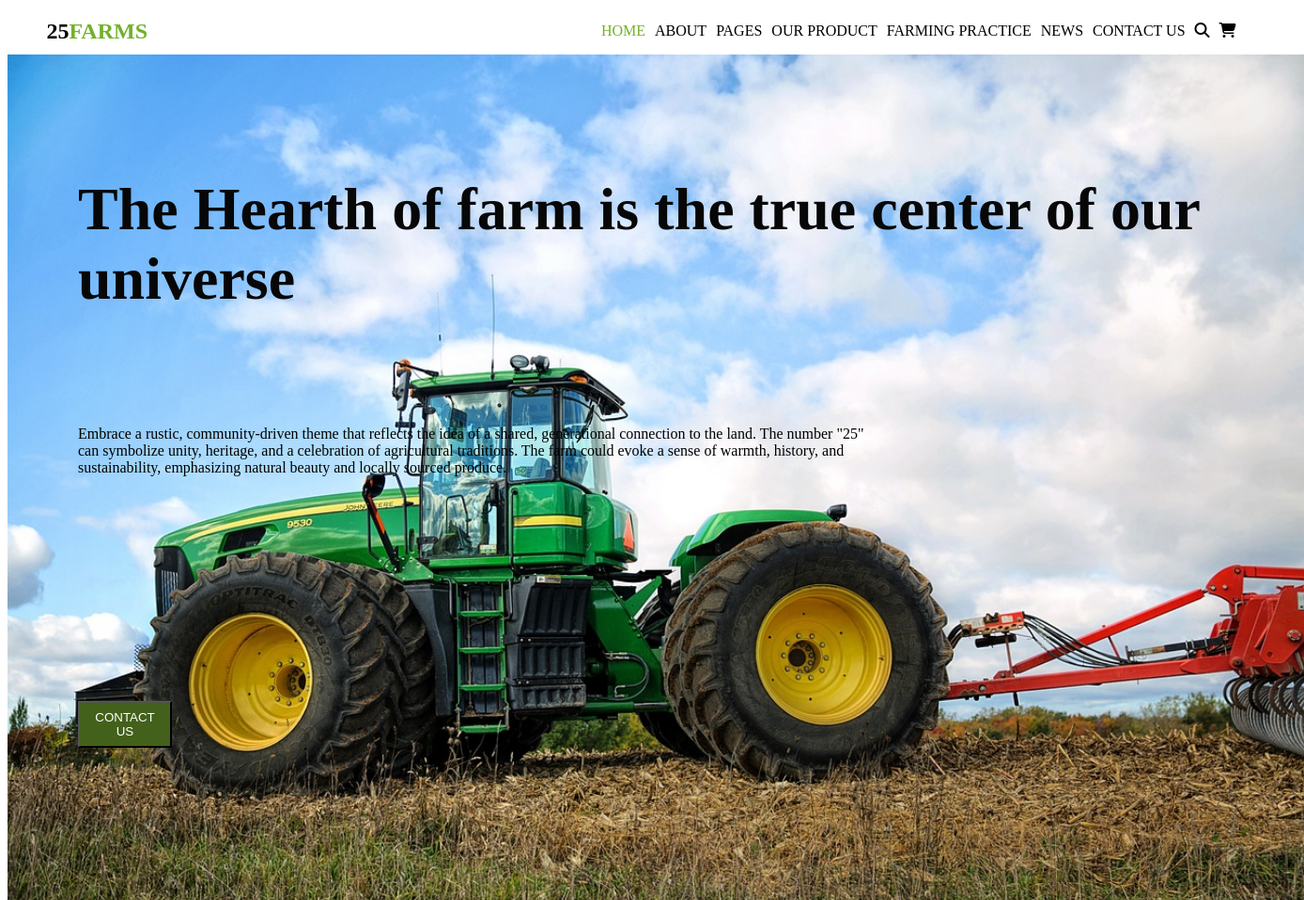
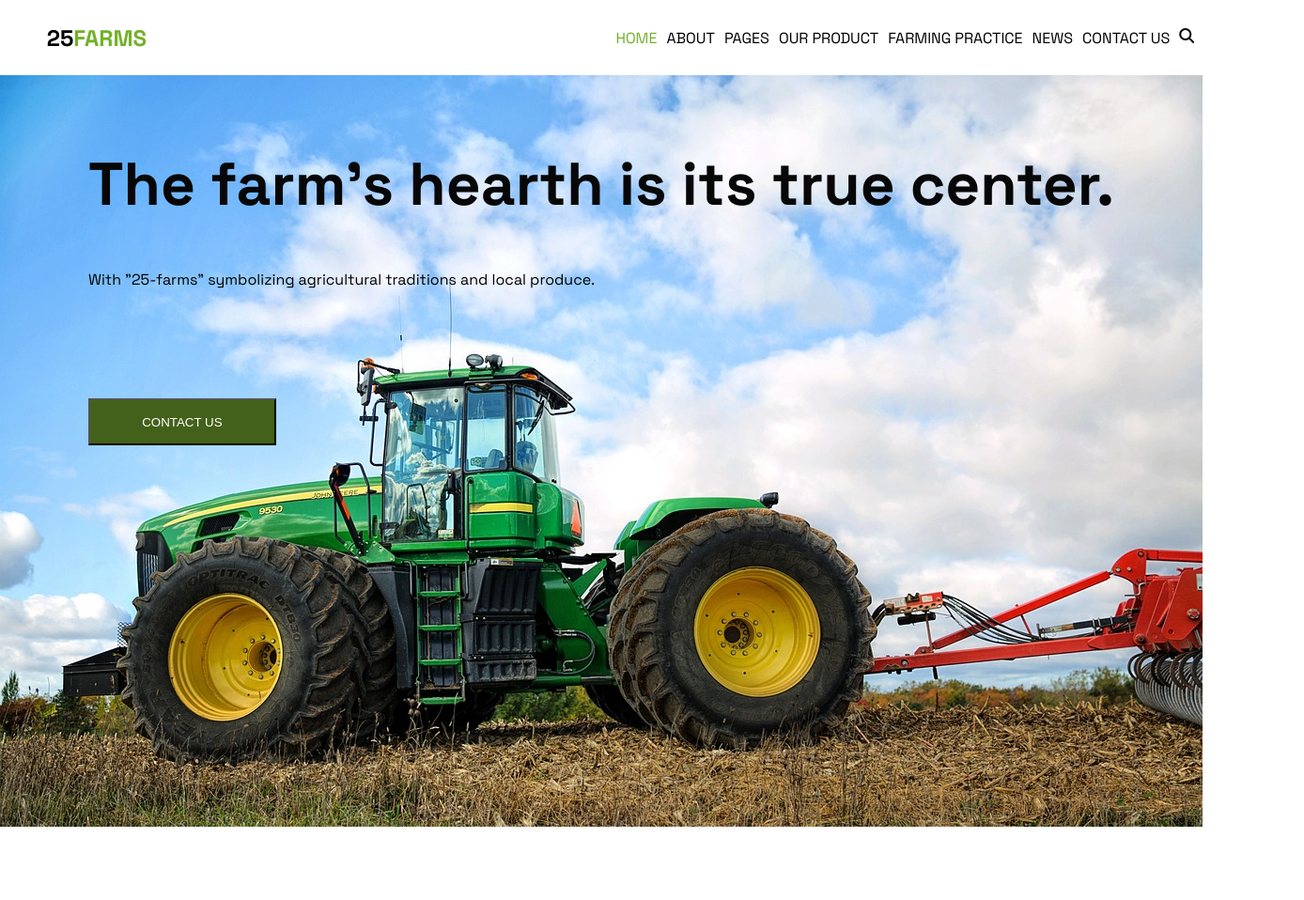
Before and after one commit to Tardigrade180/farm-site, a plain HTML site: page index.html in a window 1280 px wide. Shown: the top 958 px of the page at 94% size, 1388 px wide, since content can reach past the window. Drawn offline with Linux system fonts and the light colour scheme.

Commit message:
changed font styles

```diff
--- a/index.html
+++ b/index.html
@@ -6,6 +6,9 @@
     <meta name="viewport" content="width=device-width, initial-scale=1.0">
     <title>25 farms</title>
     <link rel="stylesheet" href="style.css">
+    <link rel="preconnect" href="https://fonts.googleapis.com">
+<link rel="preconnect" href="https://fonts.gstatic.com" crossorigin>
+<link href="https://fonts.googleapis.com/css2?family=Space+Grotesk:wght@300..700&display=swap" rel="stylesheet">
 
 </head>
 <body>
@@ -26,8 +29,8 @@
 
     <section class="hero-background">
         <div class="hero-items">
-            <h1 class="header-edit ">The Hearth of farm is the true center of our universe</h1>
-            <p class="paragraph-edit ">Embrace a rustic, community-driven theme that reflects the idea of a shared, generational connection to the land. The number "25" <br> can symbolize unity, heritage, and a celebration of agricultural traditions. The farm could evoke a sense of warmth, history, and <br> sustainability, emphasizing natural beauty and locally sourced produce.</p>
+            <h1 class="header-edit ">The farm's hearth is its true center.</h1>
+            <p class="paragraph-edit ">With "25-farms" symbolizing agricultural traditions and local produce.</p>
             <div class="button-edit2">
                 <button class="contact-edit white-color">CONTACT US</button>
             </div>
--- a/style.css
+++ b/style.css
@@ -1,7 +1,3 @@
-<style>
-@import url('https://fonts.googleapis.com/css2?family=Space+Grotesk:wght@300..700&display=swap');
-</style>
-
 * {
     padding: 0;
     margin: 0;
@@ -16,9 +12,11 @@
     width: 1349px;
     align-items: center;
     gap: 25rem;
-    height: 50px;
-    /* position: fixed; */
+    height: 80px;
     justify-content: space-around;
+    font-family: "Space Grotesk", system-ui;
+    position: relative;
+
 }
 
 .white-color {
@@ -54,6 +52,7 @@
     background-attachment: fixed;
     text-align: left;
    padding: 50px 50px;
+   font-family: "Space Grotesk", system-ui;
 
 }
 /* .hero-opacity {
@@ -75,7 +74,7 @@
     text-decoration: none;
     background-color: #43611A;
     height: 50px;
-    width: 100px;
+    width: 200px;
 
 }
 
@@ -89,6 +88,7 @@
     margin: 150px 150px;
     display: flex;
     flex-direction: column;
+    font-family: "Space Grotesk", system-ui;
 
 }
 
@@ -120,12 +120,13 @@
     row-gap: 50px;
     width: 60%;
     align-content:space-between;
+    font-family: "Space Grotesk", system-ui;
 
 }
 
 .read-more-button {
-    width: 120px;
-    height: 30px;
+    width: 200px;
+    height: 50px;
     background-color: #77B122;
     color: white;
     text-size-adjust: 50px;
@@ -145,6 +146,7 @@
     background-attachment: fixed;
     display: flex;
     flex-direction: row;
+    font-family: "Space Grotesk", system-ui;
 }
 
 .footer-down {
@@ -157,6 +159,7 @@
     gap: 50px;
     justify-content: space-between;
     align-items: center;
+    font-family: "Comfortaa", sans-serif;
 
 }
 
```
